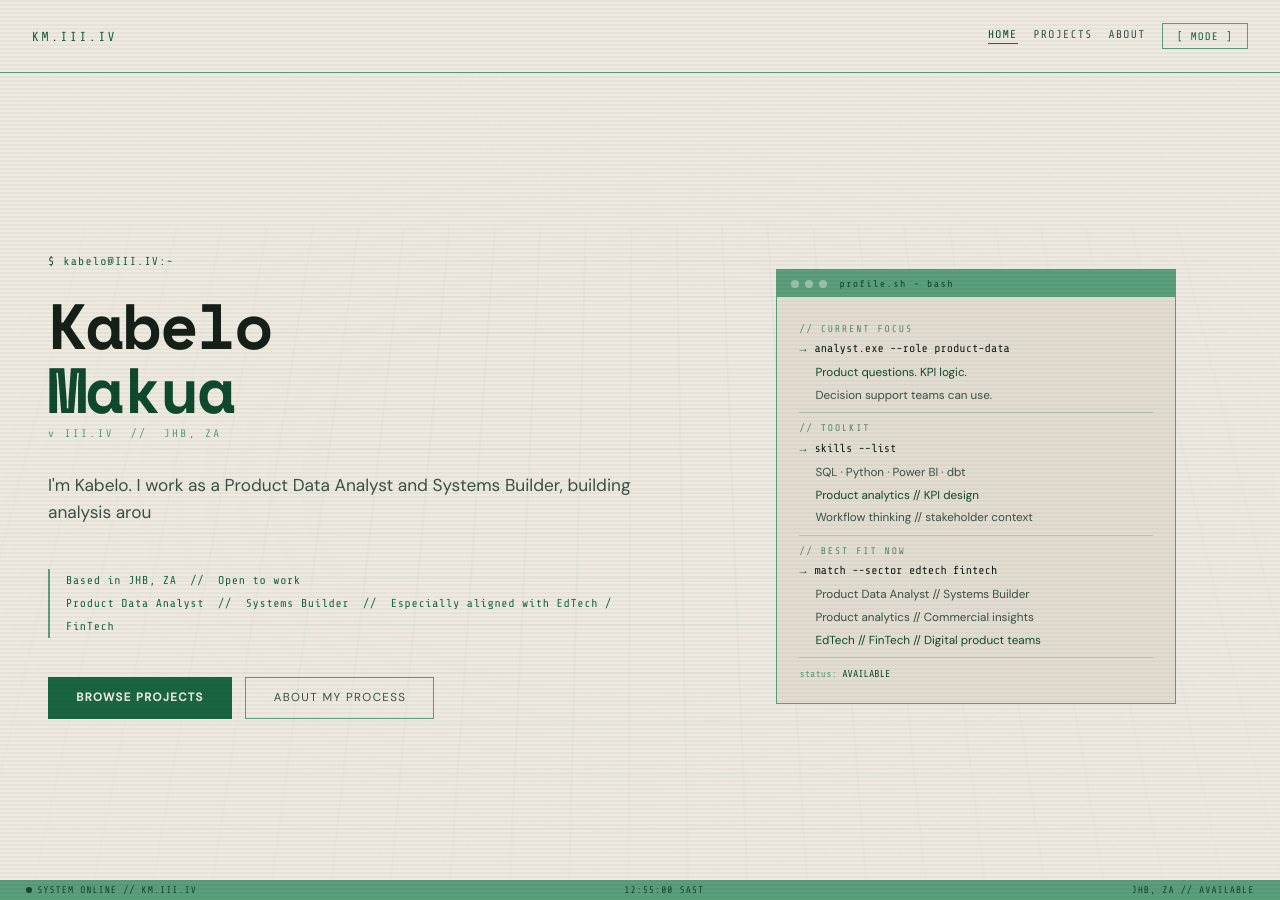
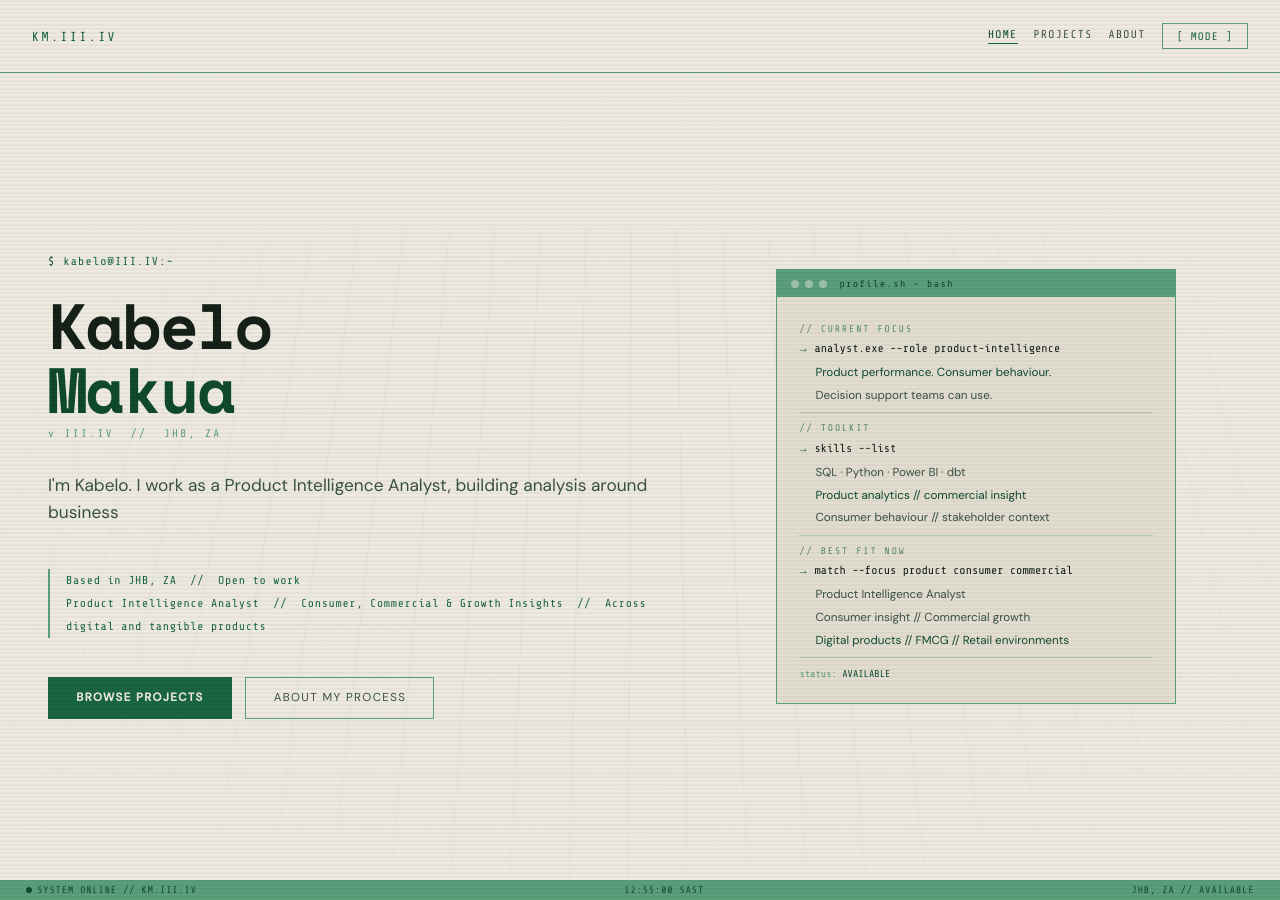
Before and after one commit to km-webdvlpr/III_V2, a Jekyll site: the page built from index.md, in a window 1280 px wide and 900 px high. Built offline with Jekyll 4.4.1, drawn with Linux system fonts in a browser that asks for light colours.

```diff
--- a/index.md
+++ b/index.md
@@ -1,7 +1,7 @@
 ---
 layout: home
-title: Product Data Analyst // Systems Builder
-description: I'm Kabelo. I work as a Product Data Analyst and Systems Builder, using data and workflow thinking to support clearer business decisions.
+title: Product Intelligence Analyst // Consumer, Commercial & Growth Insights
+description: I'm Kabelo. I use data to understand product performance, consumer behaviour, and growth opportunities across digital and tangible products.
 status_context: JHB, ZA // AVAILABLE
 body_class: page-home
 ---
@@ -31,12 +31,12 @@ body_class: page-home
     <div class="version-tag">v {{ site.mark_name }} &nbsp;//&nbsp; {{ site.location_label }}</div>
 
     <div class="typewriter-box">
-      <p data-typewriter="I'm Kabelo. I work as a Product Data Analyst and Systems Builder, building analysis around business questions and practical decisions.||My work sits between analytics, workflow thinking, and decision support, helping teams see what matters and what to do next.||I'm especially aligned with EdTech, FinTech, and digital product teams, but the work travels well across industries."></p>
+      <p data-typewriter="I'm Kabelo. I work as a Product Intelligence Analyst, building analysis around business questions and practical decisions.||My work sits across product performance, consumer behaviour, and growth insight, helping teams see what matters and what to do next.||The work travels across digital and tangible products, from platform environments to FMCG, retail, and commercial contexts."></p>
     </div>
 
     <p class="tagline">
       Based in {{ site.location_label }} &nbsp;//&nbsp; Open to work<br>
-      Product Data Analyst &nbsp;//&nbsp; Systems Builder &nbsp;//&nbsp; Especially aligned with EdTech / FinTech
+      Product Intelligence Analyst &nbsp;//&nbsp; Consumer, Commercial &amp; Growth Insights &nbsp;//&nbsp; Across digital and tangible products
     </p>
 
     <div class="cta-row">
@@ -55,21 +55,21 @@ body_class: page-home
       </div>
       <div class="hero-terminal__body">
         <div class="hero-terminal__section">// CURRENT FOCUS</div>
-        <div class="hero-terminal__row"><span class="hero-terminal__arrow">&rarr;</span><span class="hero-terminal__cmd">analyst.exe --role product-data</span></div>
-        <div class="hero-terminal__out hero-terminal__out--hi">Product questions. KPI logic.</div>
+        <div class="hero-terminal__row"><span class="hero-terminal__arrow">&rarr;</span><span class="hero-terminal__cmd">analyst.exe --role product-intelligence</span></div>
+        <div class="hero-terminal__out hero-terminal__out--hi">Product performance. Consumer behaviour.</div>
         <div class="hero-terminal__out">Decision support teams can use.</div>
         <hr class="hero-terminal__divider">
         <div class="hero-terminal__section">// TOOLKIT</div>
         <div class="hero-terminal__row"><span class="hero-terminal__arrow">&rarr;</span><span class="hero-terminal__cmd">skills --list</span></div>
         <div class="hero-terminal__out">SQL &middot; Python &middot; Power BI &middot; dbt</div>
-        <div class="hero-terminal__out hero-terminal__out--hi">Product analytics // KPI design</div>
-        <div class="hero-terminal__out">Workflow thinking // stakeholder context</div>
+        <div class="hero-terminal__out hero-terminal__out--hi">Product analytics // commercial insight</div>
+        <div class="hero-terminal__out">Consumer behaviour // stakeholder context</div>
         <hr class="hero-terminal__divider">
         <div class="hero-terminal__section">// BEST FIT NOW</div>
-        <div class="hero-terminal__row"><span class="hero-terminal__arrow">&rarr;</span><span class="hero-terminal__cmd">match --sector edtech fintech</span></div>
-        <div class="hero-terminal__out">Product Data Analyst // Systems Builder</div>
-        <div class="hero-terminal__out">Product analytics // Commercial insights</div>
-        <div class="hero-terminal__out hero-terminal__out--hi">EdTech // FinTech // Digital product teams</div>
+        <div class="hero-terminal__row"><span class="hero-terminal__arrow">&rarr;</span><span class="hero-terminal__cmd">match --focus product consumer commercial</span></div>
+        <div class="hero-terminal__out">Product Intelligence Analyst</div>
+        <div class="hero-terminal__out">Consumer insight // Commercial growth</div>
+        <div class="hero-terminal__out hero-terminal__out--hi">Digital products // FMCG // Retail environments</div>
         <hr class="hero-terminal__divider">
         <div class="hero-terminal__status">status: <span class="hero-terminal__out--hi">AVAILABLE</span> <span class="cursor" style="width:7px;height:12px;"></span></div>
       </div>
```
Also changed, not shown: about.md (+8 -8 lines).
